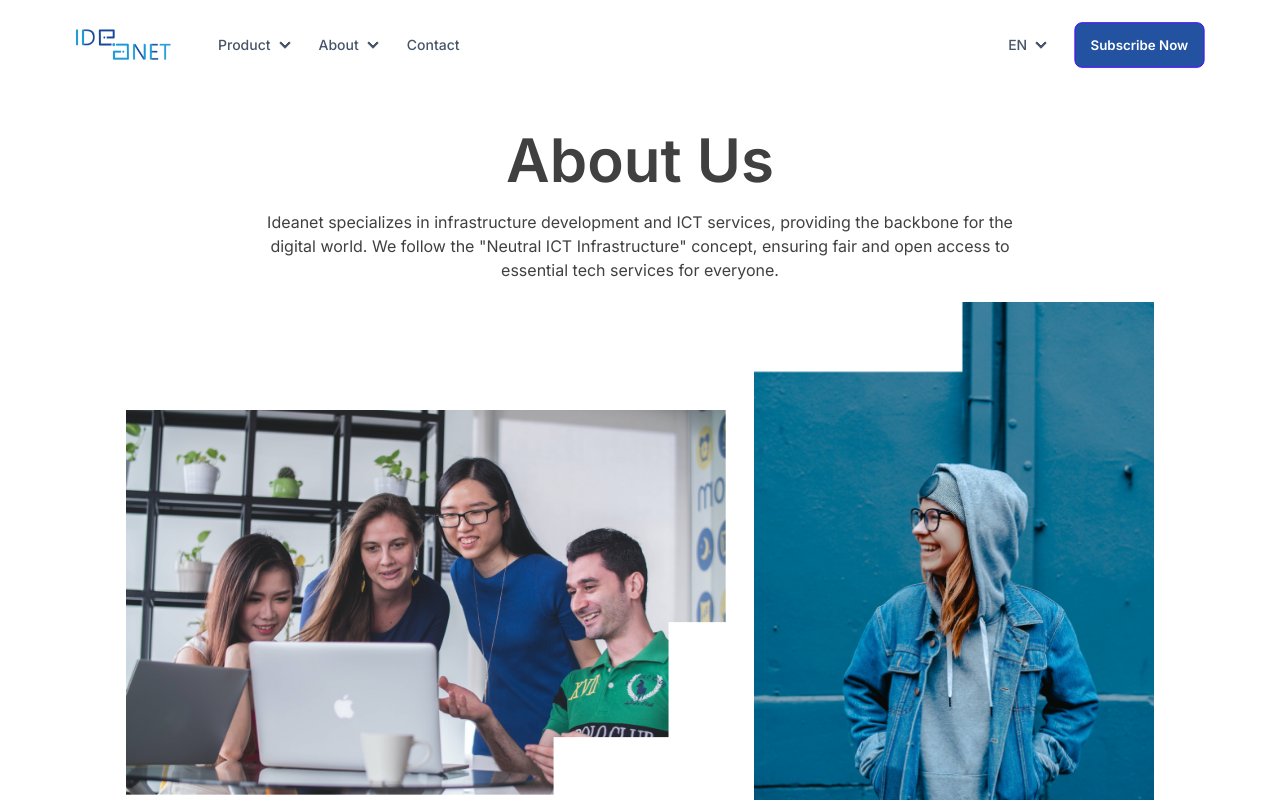
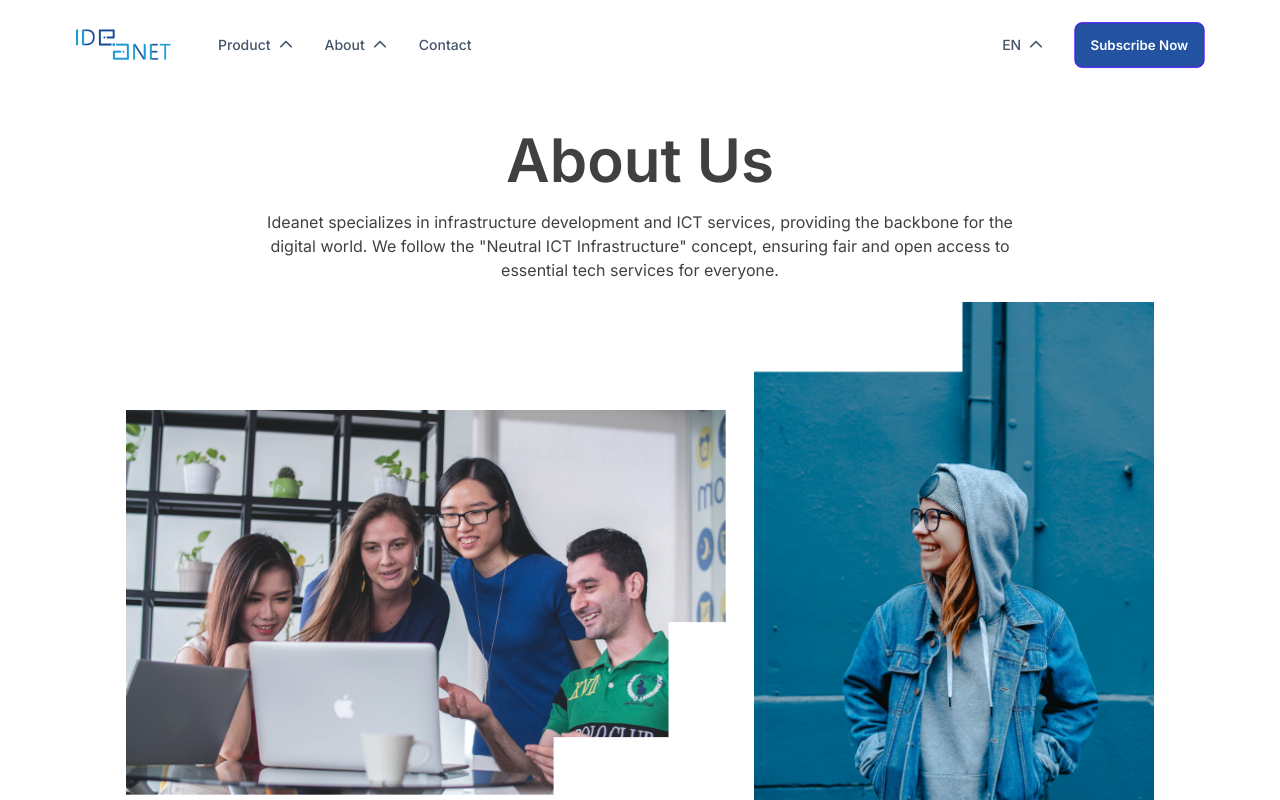
Before and after one commit to harisblablabla/idnet-web, a Next.js app: page /about in a window 1280 px wide. Shown: the top 800 px of the page. Built offline with nearby package versions, Linux system fonts and the light colour scheme.

Commit message:
fix: fixing navbar web display

```diff
--- a/app/components/Navbar/Navbar.tsx
+++ b/app/components/Navbar/Navbar.tsx
@@ -1,8 +1,34 @@
+'use client'
 
-import React from 'react'
+import React, { useState } from 'react'
 import Logo from './Logo'
+import Link from 'next/link';
+import { FontAwesomeIcon } from '@fortawesome/react-fontawesome';
+import { faChevronDown, faChevronUp } from '@fortawesome/free-solid-svg-icons';
 
-const Navbar = () => {
+const Navbar: React.FC = () => {
+
+    const [productMenuOpen, setProductMenuOpen] = useState(false);
+    const [openAbout, setOpenAbout] = useState(false)
+    const [openLang, setOpenLang] = useState(false)
+    const [lang, setLang] = useState('EN')
+
+    const toggleMenu = (id: string) => {
+        if (id === 'product') {
+          setProductMenuOpen(prevOpen => !prevOpen);
+          setOpenAbout(false)
+          setOpenLang(false)
+        } else if(id === 'about') {
+            setOpenAbout(prev => !prev)
+            setProductMenuOpen(false)
+            setOpenLang(false)
+        } else {
+            setOpenLang(prev => !prev)
+            setProductMenuOpen(false)
+            setOpenAbout(false)
+        }
+      }
+
     return (
         <div className="navbar bg-white">
 
@@ -42,42 +68,55 @@ const Navbar = () => {
             {/* web */}
             <div className="navbar-start hidden lg:flex pl-10">
                 <Logo width={150} height={100} />
-                <ul className="menu menu-horizontal px-1 text-slate-600 font-medium">
-                    <li>
-                        <details>
-                            <summary>Product</summary>
-                            <ul className="p-2">
-                                <li><a>Enterprise</a></li>
-                                <li><a>Retail</a></li>
+                <ul className="menu menu-horizontal px-1 text-slate-600 font-medium z-50 ">
+                    <li className='relative'>
+                        <button onMouseOver={() => toggleMenu('product')} onClick={() => toggleMenu('product')}>Product {productMenuOpen ? <FontAwesomeIcon icon={faChevronDown} /> : <FontAwesomeIcon icon={faChevronUp} />} </button>
+                        {productMenuOpen && (
+                            <ul className="absolute top-12 -left-5 menu menu-horizontal min-w-max bg-base-200 w-56 rounded-box shadow-[0_0_10px_3px_rgba(229,229,229)]">
+                                <li>
+                                    <h2 className="menu-title text-gray-900">Enterprise Product</h2>
+                                    <ul>
+                                        <li><a>Enterprise Internet</a></li>
+                                        <li><a>Ideanet as a Service</a></li>
+                                        <li><a>Connectivity</a></li>
+                                    </ul>
+                                </li>
+                                <li>
+                                    <h2 className="menu-title text-gray-900">Retail Product</h2>
+                                    <ul>
+                                        <li><a>Retail Internet</a></li>
+                                    </ul>
+                                </li>
                             </ul>
-                        </details>
+                        )}
+
                     </li>
-                    <li>
-                        <details>
-                            <summary>About</summary>
-                            <ul className="p-2 w-max">
-                                <li><a>About Us</a></li>
-                                <li><a>Career</a></li>
+                    <li className='relative'>
+                        <button onMouseOver={() => toggleMenu('about')} onClick={() => toggleMenu('about')}>About {openAbout ? <FontAwesomeIcon icon={faChevronDown} /> : <FontAwesomeIcon icon={faChevronUp} />}</button>
+                        {openAbout && (
+                            <ul className="absolute top-12 -left-5 menu bg-base-200 w-48 rounded-box shadow-[0_0_10px_3px_rgba(229,229,229)]">
+                                <li><Link href={"/about"}>About Us</Link></li>
+                                <li><Link href={'/'}>Careers</Link></li>
                             </ul>
-                        </details>
+                        )}
                     </li>
-                    <li><a>Contact</a></li>
+                    <li><Link href={'https://daftar.ideanet.net.id/helpdesk/ticket-form'}>Contact</Link></li>
                 </ul>
             </div>
 
             <div className="navbar-end hidden lg:flex pr-16">
-                <ul className="menu menu-horizontal text-slate-600 font-medium px-3">
-                    <li>
-                        <details>
-                            <summary>EN</summary>
-                            <ul className="p-2">
-                                <li><a>EN</a></li>
-                                <li><a>ID</a></li>
+                <ul className="menu menu-horizontal text-slate-600 font-medium px-3 z-50">
+                    <li className='relative'>
+                        <button onMouseOver={() => toggleMenu('lang')} onClick={() => toggleMenu('lang')}>{lang} {openLang ? <FontAwesomeIcon icon={faChevronDown} /> : <FontAwesomeIcon icon={faChevronUp} />}</button>
+                        {openLang && (
+                            <ul className="absolute top-12 -left-2 menu bg-base-200 rounded-box shadow-[0_0_10px_3px_rgba(229,229,229)]">
+                                <li><button onClick={() => setLang('ID')}>ID</button></li>
+                                <li><button onClick={() => setLang('EN')}>EN</button></li>
                             </ul>
-                        </details>
+                        )}
                     </li>
                 </ul>
-                <a className="btn btn-primary">Subscribe Now</a>
+                <Link href={"https://daftar.ideanet.net.id/"} className="btn btn-primary">Subscribe Now</Link>
             </div>
         </div>
     )
--- a/app/globals.css
+++ b/app/globals.css
@@ -1,15 +1,6 @@
 @tailwind base;
 @tailwind components;
 @tailwind utilities;
-
-:root {
-}
-
-@media (prefers-color-scheme: dark) {
-  :root {
-
-  }
-}
 
 body {
     background: white;
```
